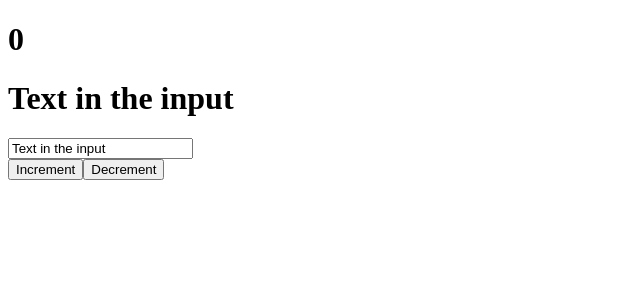
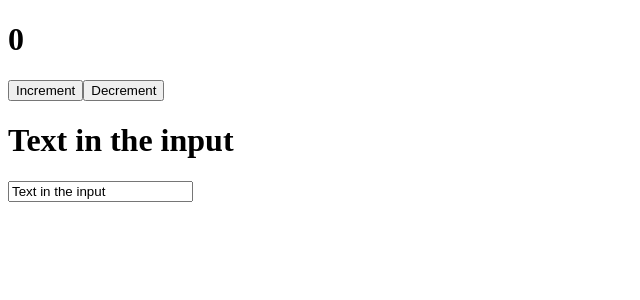
Before and after one commit to EgorSasim/reactLearning, a React (Create React App) app in the folder 3_hour_course(based_on_official_manual)/first_app/: page / in a window 1280 px wide. Shown: the top 300 px of the page, without its empty margins (0-640 px from the left). Built offline with nearby package versions, Linux system fonts and the light colour scheme.

Commit message:
first function el

```diff
--- a/3_hour_course(based_on_official_manual)/first_app/src/App.js
+++ b/3_hour_course(based_on_official_manual)/first_app/src/App.js
@@ -1,32 +1,16 @@
 import React, { useState } from "react";
+import Counter from "./components/Counter";
 
 function App() {
-    const [likes, setLikes] = useState(0);
+
     const [value, setValue] = useState('Text in the input');
 
-    function increment() {
-        setLikes(likes + 1);
-    }
-
-    function decrement() {
-        setLikes(likes - 1);
-    }
 
   return (
     <div className="App">
-        <h1>{likes}</h1>
+        <Counter/>
         <h1>{value}</h1>
-
-        <input
-            type="text"
-            value={value}
-            onChange = {event => {
-                setValue(event.target.value);
-            }}>
-        </input>
-        <br></br>
-        <button onClick={ increment}>Increment</button>
-        <button onClick={ decrement}>Decrement</button>
+        <input onChange={(event) => {setValue(event.target.value)}} type={"text"} value={value}></input>
     </div>
   );
 }
--- /dev/null
+++ b/3_hour_course(based_on_official_manual)/first_app/src/components/Counter.jsx
@@ -0,0 +1,24 @@
+import React from "react";
+import { useState } from "react";
+
+const Counter = function() {
+    const [count, setCount] = useState(0);
+
+    function increment() {
+        setCount(count + 1);
+    }
+
+    function decrement() {
+        setCount(count - 1);
+    }
+
+    return (
+        <div>
+            <h1>{count}</h1>
+            <button onClick={increment}>Increment</button>
+            <button onClick={decrement}>Decrement</button>
+        </div>
+    )
+}
+
+export default Counter;
```
